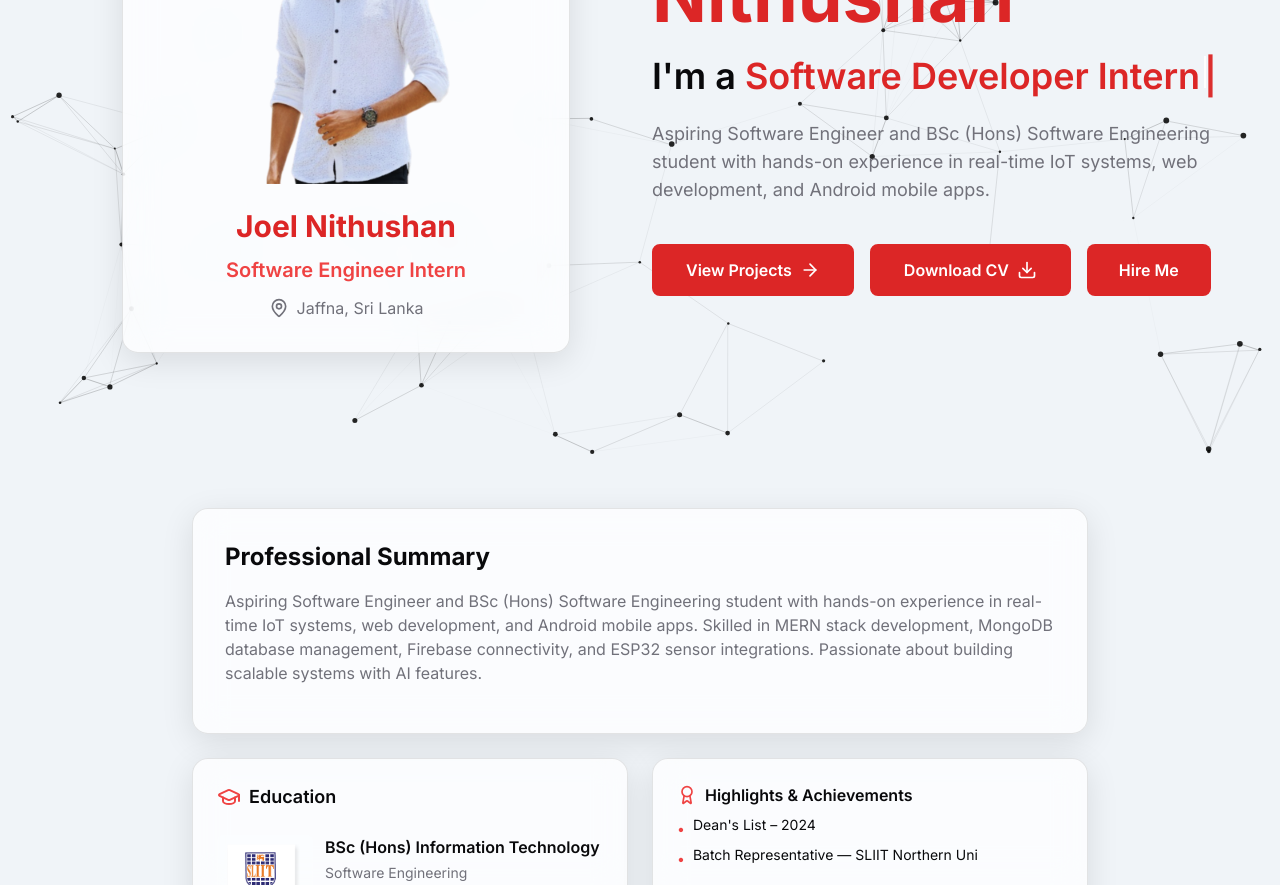
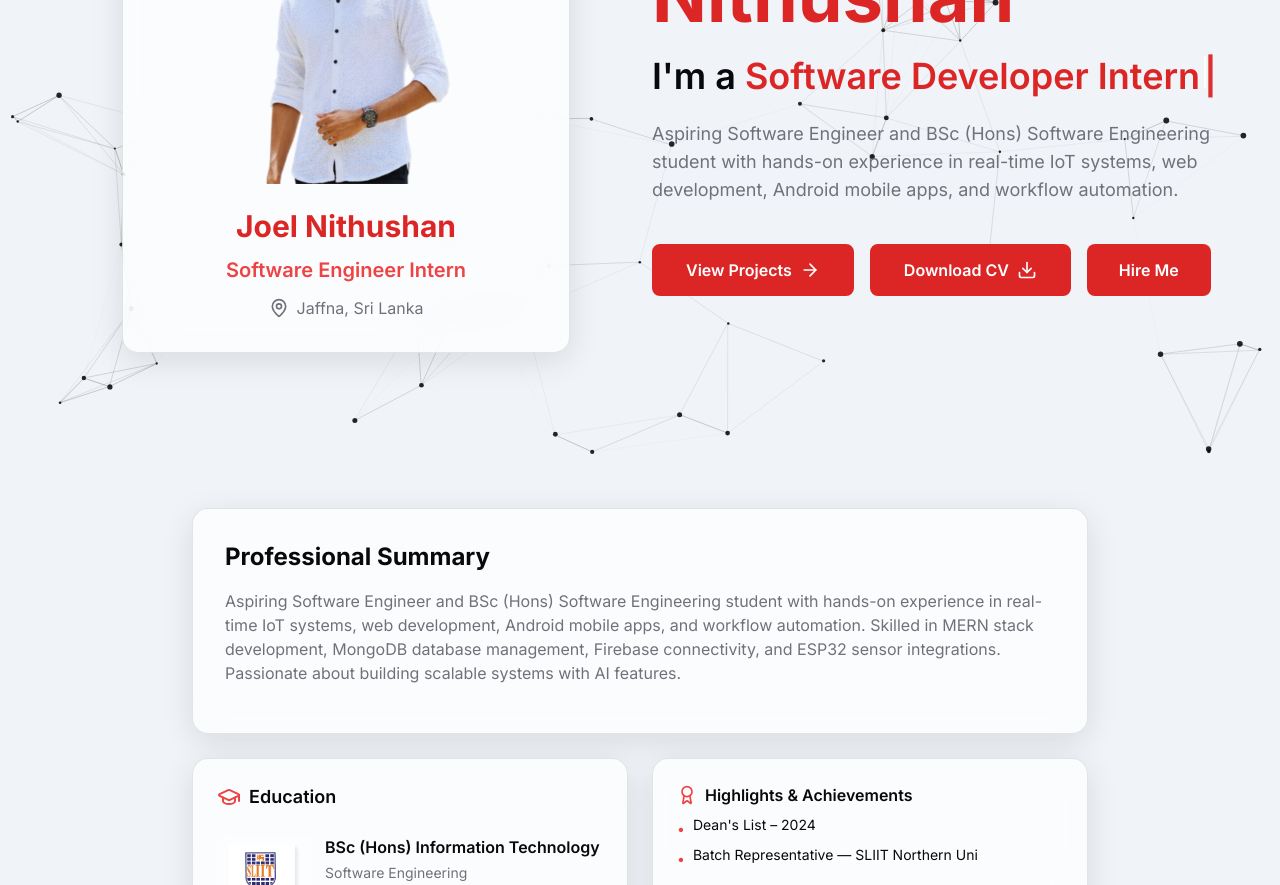
Before and after one commit to joelnithushan/Joel_Nithushan_A_T_Portfolio, a Next.js app: page / in a window 1280 px wide. Shown: the part 340-1225 px from the top of the page. Built offline with nearby package versions, Linux system fonts and the light colour scheme.

Commit message:
Add workflow automation to professional summary

```diff
--- a/components/AboutSection.tsx
+++ b/components/AboutSection.tsx
@@ -65,7 +65,7 @@ export default function AboutSection() {
           >
             <h3 className="text-xl sm:text-2xl font-bold mb-4">Professional Summary</h3>
             <p className="text-sm sm:text-base text-muted-foreground leading-relaxed mb-4">
-              Aspiring Software Engineer and BSc (Hons) Software Engineering student with hands-on experience in real-time IoT systems, web development, and Android mobile apps. Skilled in MERN stack development, MongoDB database management, Firebase connectivity, and ESP32 sensor integrations. Passionate about building scalable systems with AI features.
+              Aspiring Software Engineer and BSc (Hons) Software Engineering student with hands-on experience in real-time IoT systems, web development, Android mobile apps, and workflow automation. Skilled in MERN stack development, MongoDB database management, Firebase connectivity, and ESP32 sensor integrations. Passionate about building scalable systems with AI features.
             </p>
           </motion.div>
 
--- a/components/Hero.tsx
+++ b/components/Hero.tsx
@@ -79,7 +79,7 @@ export default function Hero() {
               transition={{ duration: 0.6, delay: 0.8 }}
               className="text-base sm:text-lg text-muted-foreground max-w-xl leading-relaxed"
             >
-              Aspiring Software Engineer and BSc (Hons) Software Engineering student with hands-on experience in real-time IoT systems, web development, and Android mobile apps.
+              Aspiring Software Engineer and BSc (Hons) Software Engineering student with hands-on experience in real-time IoT systems, web development, Android mobile apps, and workflow automation.
             </motion.p>
             <motion.div
               initial={{ opacity: 0, y: 20 }}
```
